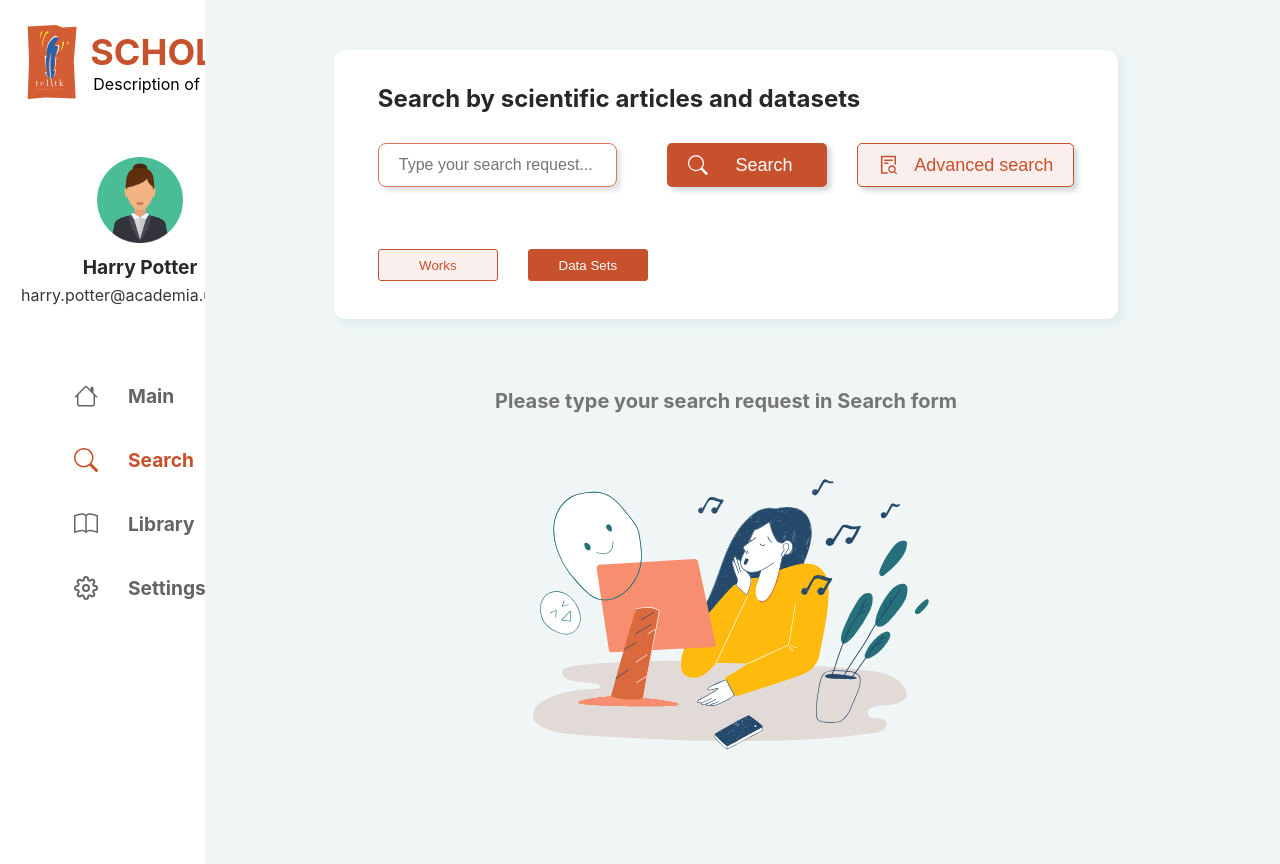
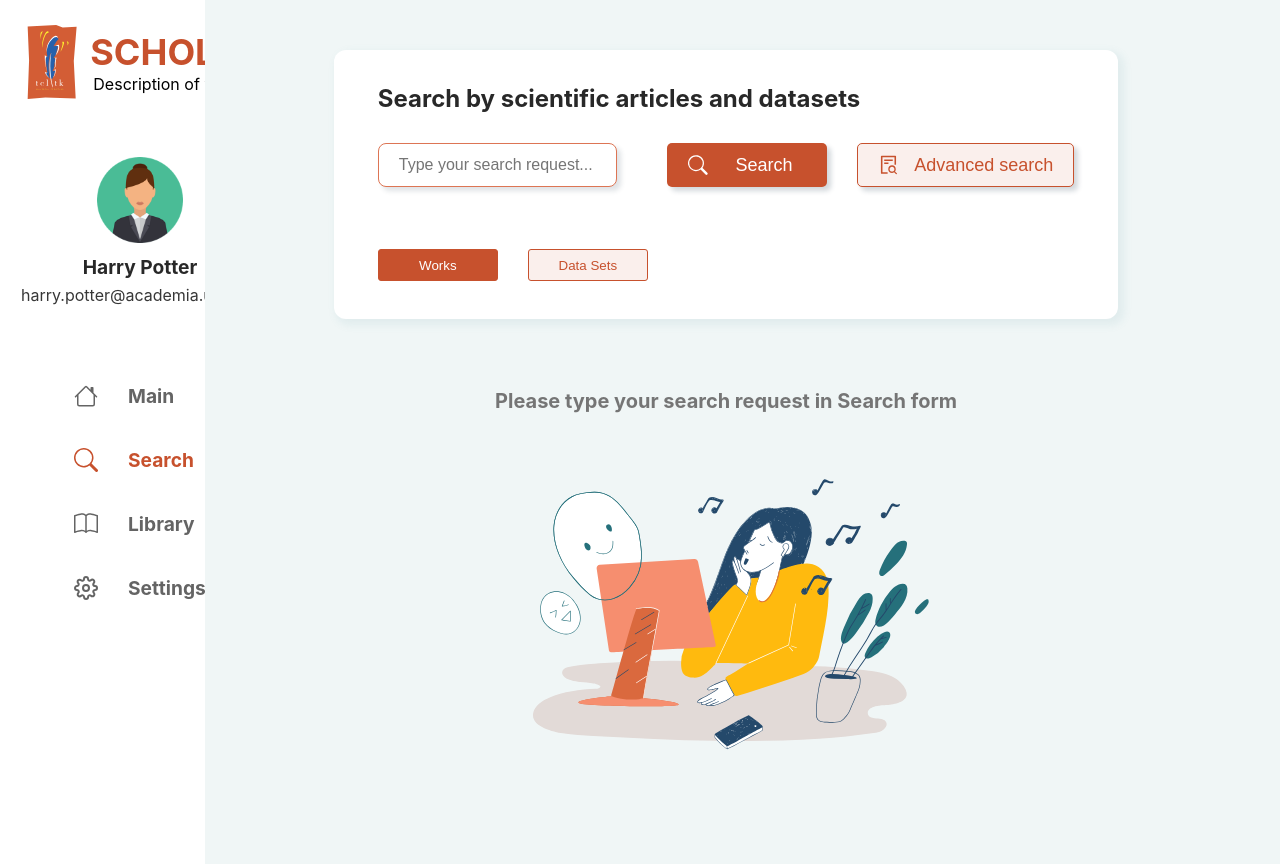
Before and after one commit to vinaty-git/science, a React (Create React App) app: page /search in a window 1280 px wide. Built offline with nearby package versions, Linux system fonts and the light colour scheme; no server answers.

Commit message:
Commit #14
Включил вкладку works основной

```diff
--- a/src/components/SearchFilters.js
+++ b/src/components/SearchFilters.js
@@ -106,8 +106,8 @@ function SearchFilters(props) {
             </div>
             <div className='search__filters'>
                 <div className='search__btn-types'>
-                    <button data-type='works' className='search__btn-type sm-btn-sec' onClick={(event) => changeTypeSearch(event)}>Works</button>
-                    <button data-type='sets' className='search__btn-type sm-btn-sec sm-btn-sec--active' onClick={(event) => changeTypeSearch(event)}>Data Sets</button>
+                    <button data-type='works' className='search__btn-type sm-btn-sec sm-btn-sec--active' onClick={(event) => changeTypeSearch(event)}>Works</button>
+                    <button data-type='sets' className='search__btn-type sm-btn-sec' onClick={(event) => changeTypeSearch(event)}>Data Sets</button>
                 </div>
                 <div className='search__all-filters'>
                     <div className='search__inner-all-filters'>
--- a/src/views/Search.js
+++ b/src/views/Search.js
@@ -15,7 +15,7 @@ function Search() {
 
     const [itemsNum,setItemsNum] = useState('25'); // Элементов на странице поиск по CrossRef
     const [offsetCrossRef,setOffsetCrossRef] = useState(0); // 0 = первая страница пагинации, текущий оффсет в виде количества items пропуска
-    const [typeSearch,setTypeSearch] = useState('sets'); // State для определения базы по которой ищем ДО запуска
+    const [typeSearch,setTypeSearch] = useState('works'); // State для определения базы по которой ищем ДО запуска
     const [typeOutcome, setTypeOutcome] = useState(''); // State для определения базы по которой ищем ПОСЛЕ запуска
     const [queryStarted,setQueryStarted] = useState(false); // Поисоковй запрос инициализирован
     const [textOutput,setTextOutput] = useState(""); // State поискового запроса
```
